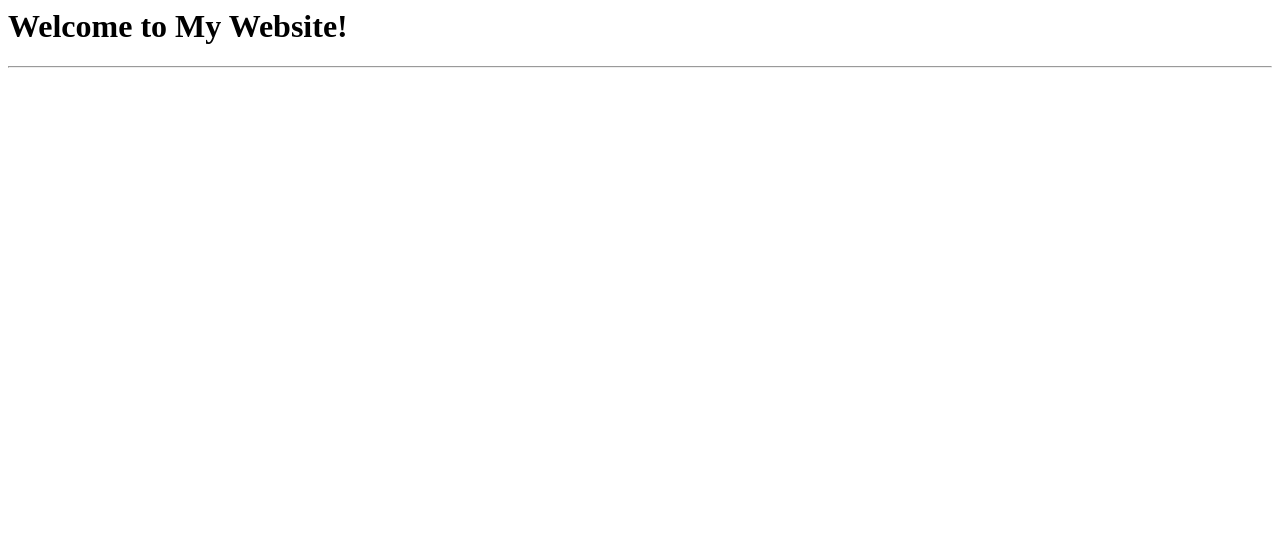
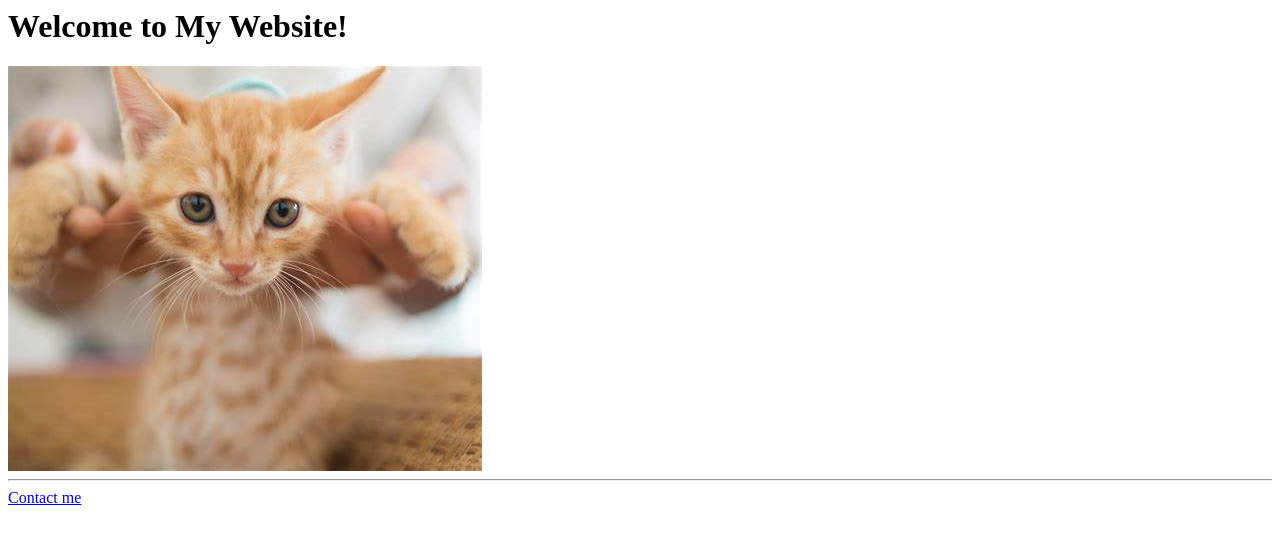
Before and after one commit to wanyulindev/Webpages, a plain HTML site: page 4.1 Webpages/index.html in a window 1280 px wide. Drawn offline with Linux system fonts and the light colour scheme.

Commit message:
finished

```diff
--- a/4.1 Webpages/index.html
+++ b/4.1 Webpages/index.html
@@ -1,5 +1,9 @@
 <h1>Welcome to My Website!</h1>
 <!-- Add an image of yourself that links to the about page -->
+<a href="./public/about.html">
+    <img src="./assets/images/cat.png">
+</a>
 
 <hr />
 <!-- Add a link to your contact me page here -->
+<a href="./public/contact.html">Contact me</a>
```
Also changed, not shown: 1 other file.
